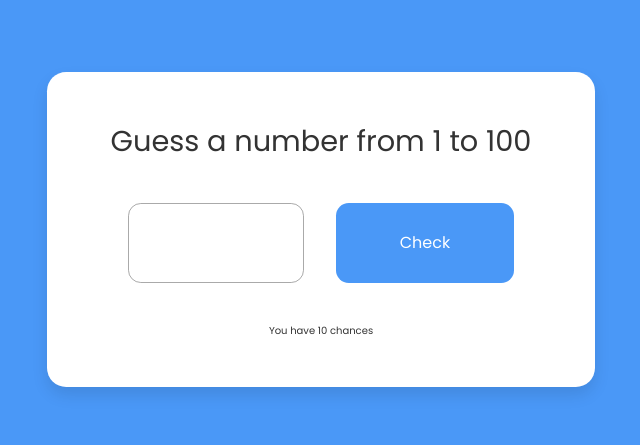
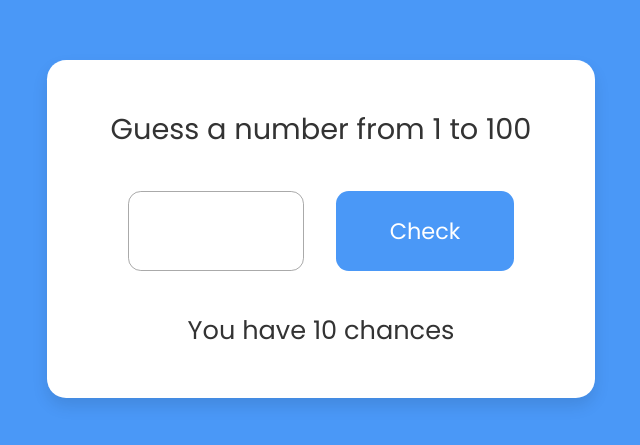
Before and after one commit to de-scientist/number_guessing_game, a website built with Vite: page index.html in a window 1280 px wide. Shown: the part 171-616 px from the top of the page, without its empty margins (319-959 px from the left). Built offline with nearby package versions, Linux system fonts and the light colour scheme.

Commit message:
add styling to increase the font-size

```diff
--- a/src/style.css
+++ b/src/style.css
@@ -14,7 +14,7 @@ body {
   align-items: center;
   justify-content: center;
   background: #4a98f7;
-  font-size: 10px;
+  font-size: 1.6rem;
 }
 
 .wrapper {
@@ -50,7 +50,7 @@ body {
   outline: none;
   padding: 0 2rem;
   border-radius: 0.8rem;
-  font-size: 1rem;
+  font-size: 1.4rem;
 }
 
 .input-field input {
```
